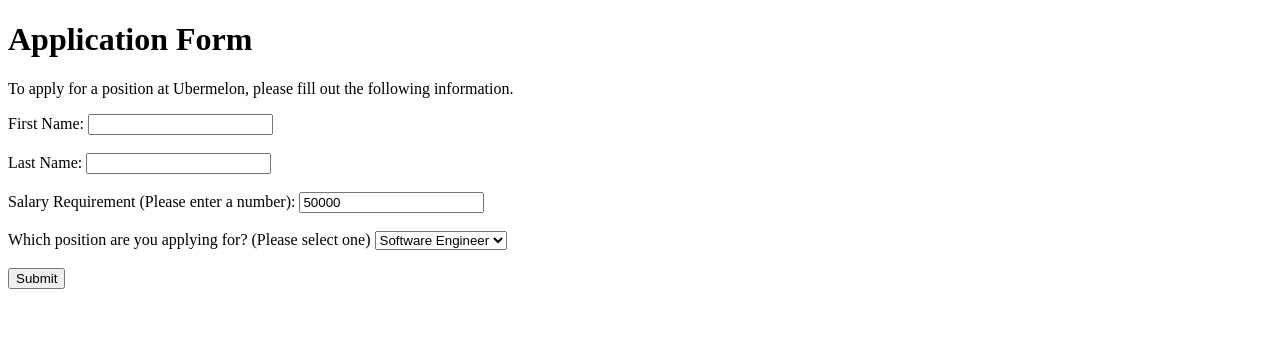
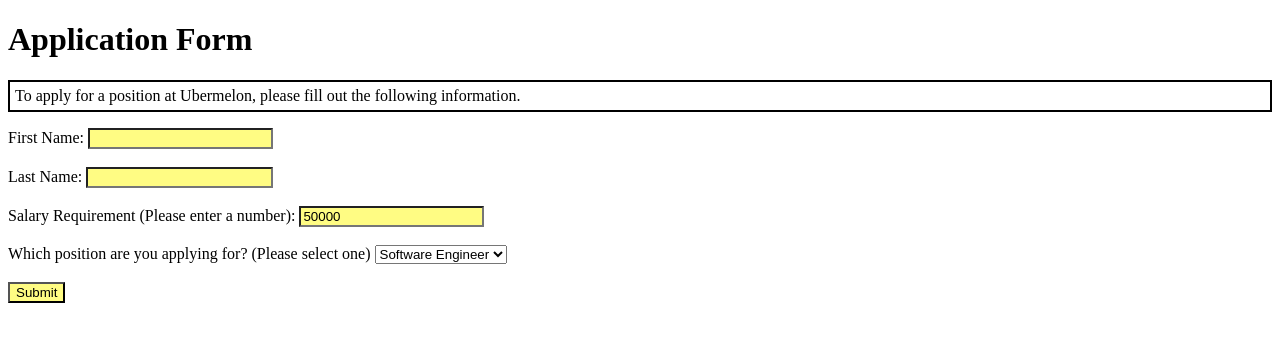
Before and after one commit to ashley-hsiao/hb-week-3-skills-flask, a Flask app: page /application-form in a window 1280 px wide. Shown: the top 342 px of the page. Run offline with Flask 2, Linux system fonts and the light colour scheme.

Commit message:
Replaced with styles.css from skills-html-css

```diff
--- a/static/styles.css
+++ b/static/styles.css
@@ -1 +1,14 @@
-/* Your styles can go here. */
+/* Your CSS goes here */
+form input {
+    background-color: #FFFC83;
+}
+
+/* Not sure why Sublime giving warning message "Don't use IDS in selectors" */
+#field-lastname {
+    font-weight: bold;
+}
+
+#instructions {
+    border: 2px solid #000000;
+    padding: 5px;
+}
```
